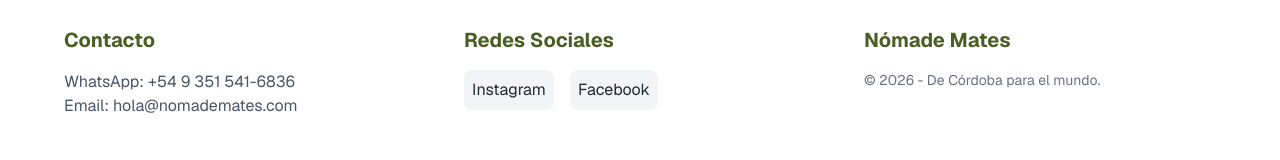
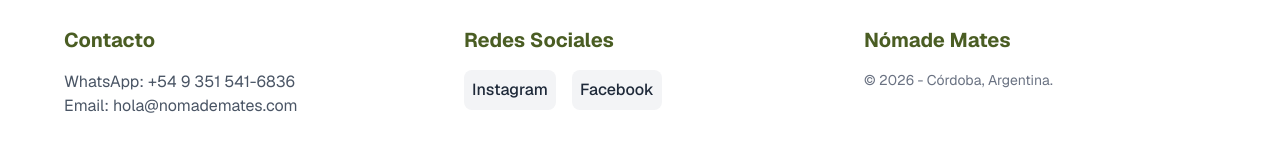
Before and after one commit to deboraq/tienda-mates, a Next.js app: page / in a window 1280 px wide. Shown: the part 2119-2279 px from the top of the page. Built offline with nearby package versions, Linux system fonts and the light colour scheme.

Commit message:
sin producto mensaje

```diff
--- a/app/page.tsx
+++ b/app/page.tsx
@@ -59,8 +59,6 @@
 
           <div className="hidden md:flex gap-6 text-xs uppercase tracking-widest font-medium">
             <button onClick={() => setVerTienda(false)} className="hover:text-amber-200 uppercase transition-colors">Inicio</button>
-
-            {/* BOTÓN NOSOTROS */}
             <a href="#nosotros" onClick={() => setVerTienda(false)} className="hover:text-amber-200 transition-colors uppercase">Nosotros</a>
 
             <div className="relative">
@@ -120,16 +118,14 @@
         </div>
       )}
 
-      {/* --- CONTENIDO DINÁMICO --- */}
+      {/* --- CONTENIDO --- */}
       {!verTienda ? (
-        /* VISTA HOME: Aquí está TODO lo que me pediste */
         <>
           <header className="py-20 text-center bg-white border-b border-gray-100">
             <h2 className="text-6xl md:text-8xl font-bold text-gray-800 mb-4 tracking-tighter">Nómade Mates</h2>
             <p className="text-xl md:text-2xl text-gray-500 italic">"Uniendo rincones, cebando historias"</p>
           </header>
 
-          {/* PERSONALIZADOS */}
           <section className="bg-amber-50 py-12 text-center border-y border-amber-100">
             <h3 className="text-2xl font-bold mb-2">✨ Personalizá tu producto</h3>
             <p className="text-gray-600 px-4">Grabados láser, nombres y logos. ¡Hacé que tu mate sea único!</p>
@@ -138,7 +134,6 @@
             </button>
           </section>
 
-          {/* PRODUCTOS DESTACADOS */}
           <section id="destacados" className="max-w-6xl mx-auto p-4 pt-16 text-center">
             <h3 className="text-3xl font-bold mb-10">🔥 Productos Destacados</h3>
             <div className="grid grid-cols-1 md:grid-cols-3 gap-8">
@@ -147,7 +142,7 @@
                   <img src={producto.image} className="h-48 w-full object-cover rounded-2xl mb-4" />
                   <h4 className="text-xl font-bold">{producto.name}</h4>
                   <p className="text-2xl font-black text-[#4a5d23] my-4">${producto.price.toLocaleString('es-AR')}</p>
-                  <button onClick={() => agregarAlCarrito(producto)} className="w-full bg-[#4a5d23] text-white py-2 rounded-xl font-bold">Agregar al Carrito</button>
+                  <button onClick={() => agregarAlCarrito(producto)} className="w-full bg-[#4a5d23] text-white py-2 rounded-xl font-bold active:scale-95 transition-all">Agregar al Carrito</button>
                 </div>
               ))}
             </div>
@@ -159,7 +154,6 @@
             </button>
           </section>
 
-          {/* NUESTRA ESENCIA / QUIÉNES SOMOS */}
           <section id="nosotros" className="bg-[#4a5d23] text-white py-20 px-6 mt-20">
             <div className="max-w-4xl mx-auto text-center">
               <h3 className="text-4xl font-serif font-bold mb-8">Nuestra Esencia</h3>
@@ -170,7 +164,6 @@
           </section>
         </>
       ) : (
-        /* VISTA TIENDA COMPLETA */
         <section id="productos" className="max-w-6xl mx-auto p-4 pt-16 min-h-screen">
           <div className="flex flex-col md:flex-row justify-between items-center mb-12 gap-4">
             <button onClick={() => setVerTienda(false)} className="text-[#4a5d23] font-bold flex items-center gap-2 hover:underline">
@@ -181,12 +174,13 @@
               <input
                 type="text"
                 placeholder="Buscar en la tienda..."
-                className="w-full pl-10 pr-4 py-2.5 rounded-full border-2 border-gray-200 outline-none focus:border-[#4a5d23]"
+                className="w-full pl-10 pr-4 py-2.5 rounded-full border-2 border-gray-200 outline-none focus:border-[#4a5d23] transition-all"
                 onChange={(e) => setBusqueda(e.target.value)}
               />
             </div>
           </div>
           <h3 className="text-4xl font-bold mb-8 text-gray-800">Catálogo: {categoriaSeleccionada}</h3>
+
           <div className="grid grid-cols-1 md:grid-cols-3 gap-8 mb-20">
             {productosFiltrados.map((producto) => (
               <div key={producto.id} className="bg-white rounded-3xl overflow-hidden shadow-lg border border-gray-100 flex flex-col hover:shadow-2xl transition-all">
@@ -199,15 +193,28 @@
                     <p className="text-gray-500 text-sm mb-4">{producto.description}</p>
                     <p className="text-3xl font-black text-[#4a5d23] mb-6">${producto.price.toLocaleString('es-AR')}</p>
                   </div>
-                  <button onClick={() => agregarAlCarrito(producto)} className="w-full bg-[#4a5d23] text-white py-3 rounded-2xl font-bold">Agregar al Carrito</button>
+                  <button onClick={() => agregarAlCarrito(producto)} className="w-full bg-[#4a5d23] text-white py-3 rounded-2xl font-bold shadow-md active:scale-95 transition-all">Agregar al Carrito</button>
                 </div>
               </div>
             ))}
           </div>
+
+          {/* --- MENSAJE CUANDO NO HAY PRODUCTOS (RESTAURADO) --- */}
+          {productosFiltrados.length === 0 && (
+            <div className="col-span-full text-center py-20 bg-white rounded-3xl border-2 border-dashed border-gray-100">
+               <p className="text-gray-500 text-xl italic mb-4">No encontramos productos en "{categoriaSeleccionada}".</p>
+               <button
+                 onClick={() => {setCategoriaSeleccionada("Todos"); setBusqueda("");}}
+                 className="bg-[#4a5d23] text-white px-6 py-2 rounded-full font-bold hover:bg-[#3a4a1c] transition-colors"
+               >
+                 Ver todos los productos
+               </button>
+            </div>
+          )}
         </section>
       )}
 
-      {/* PREGUNTAS FRECUENTES (SIEMPRE VISIBLES) */}
+      {/* PREGUNTAS FRECUENTES */}
       <section className="max-w-4xl mx-auto py-20 px-6">
         <h3 className="text-3xl font-bold text-center mb-12">Preguntas Frecuentes</h3>
         <div className="space-y-6">
@@ -222,7 +229,7 @@
         </div>
       </section>
 
-      {/* FOOTER COMPLETO */}
+      {/* FOOTER */}
       <footer id="contacto" className="bg-white border-t border-gray-100 py-16 px-6">
         <div className="max-w-6xl mx-auto grid grid-cols-1 md:grid-cols-3 gap-12 text-center md:text-left">
           <div>
@@ -233,13 +240,13 @@
           <div>
             <h4 className="font-bold mb-4 text-xl text-[#4a5d23]">Redes Sociales</h4>
             <div className="flex justify-center md:justify-start gap-4">
-              <a href="https://instagram.com/nomademates" target="_blank" className="bg-gray-100 p-2 rounded-lg hover:bg-amber-100 transition-colors">Instagram</a>
-              <a href="https://facebook.com/nomademates" target="_blank" className="bg-gray-100 p-2 rounded-lg hover:bg-amber-100 transition-colors">Facebook</a>
+              <a href="https://instagram.com/nomademates" target="_blank" className="bg-gray-100 p-2 rounded-lg hover:bg-amber-100 transition-colors font-medium">Instagram</a>
+              <a href="https://facebook.com/nomademates" target="_blank" className="bg-gray-100 p-2 rounded-lg hover:bg-amber-100 transition-colors font-medium">Facebook</a>
             </div>
           </div>
           <div>
             <h4 className="font-bold mb-4 text-xl text-[#4a5d23]">Nómade Mates</h4>
-            <p className="text-gray-500 text-sm">© 2026 - De Córdoba para el mundo.</p>
+            <p className="text-gray-500 text-sm">© 2026 - Córdoba, Argentina.</p>
           </div>
         </div>
       </footer>
```
